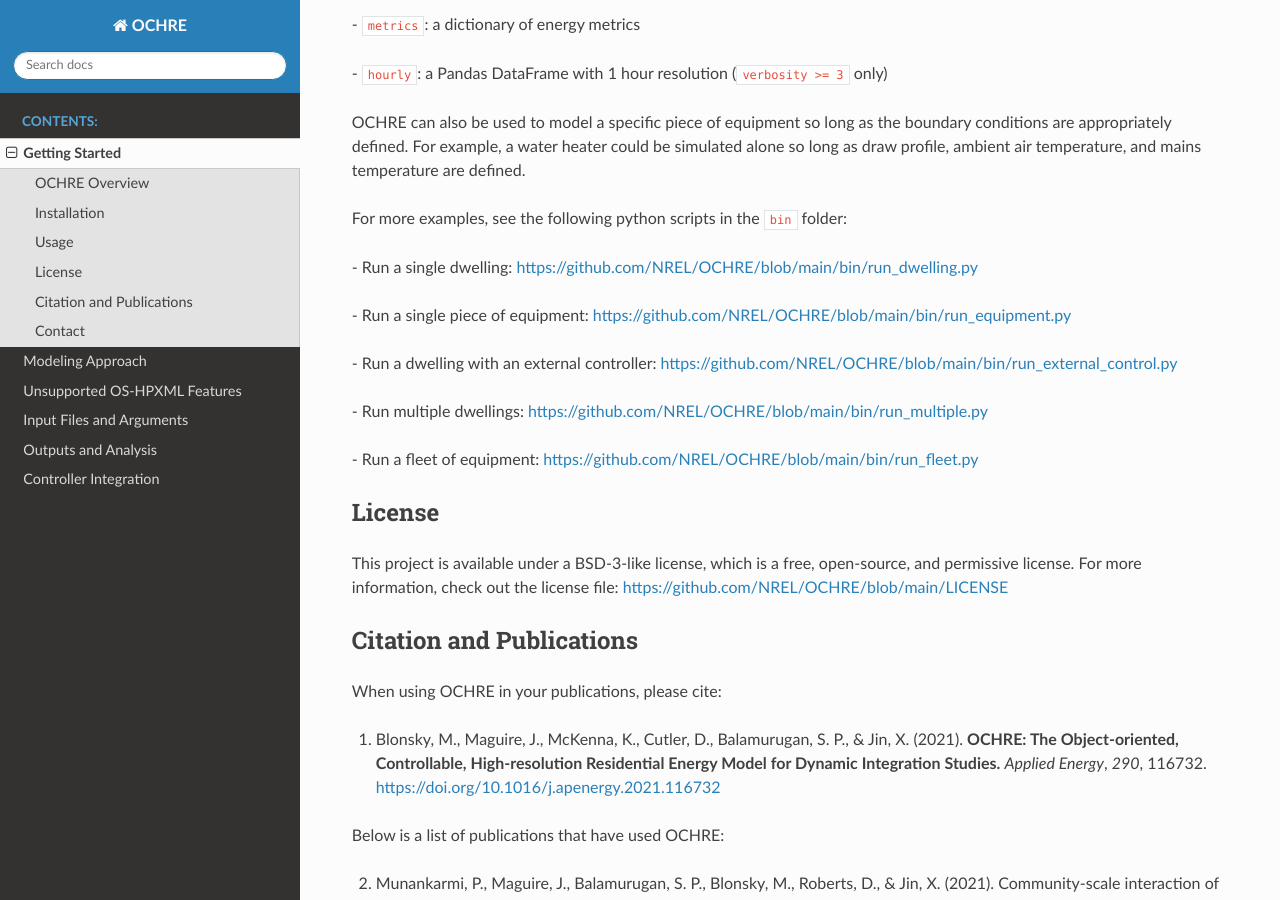
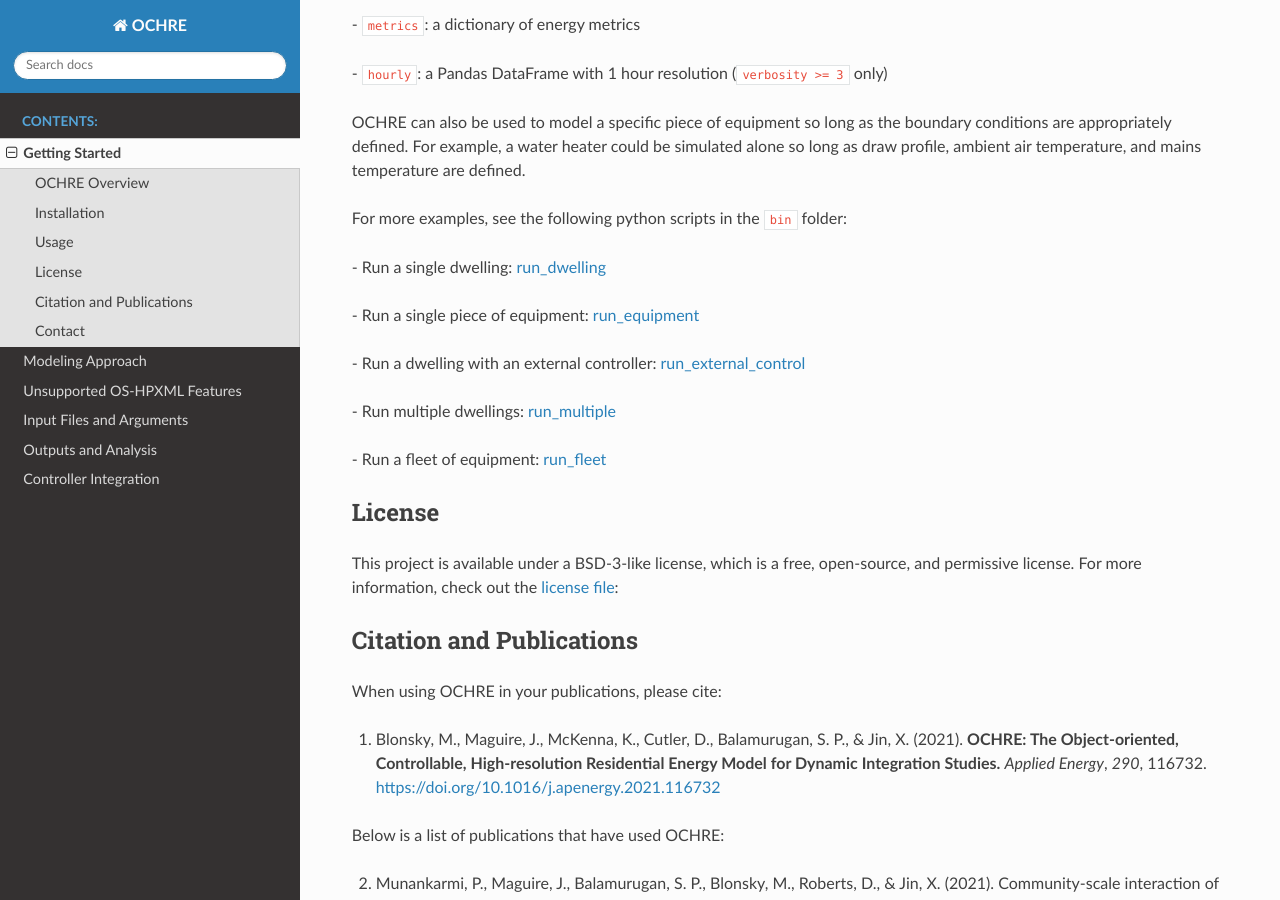
Before and after one commit to NREL/OCHRE, a Sphinx documentation site: the page built from docs/source/Introduction.rst, in a window 1280 px wide and 900 px high, scrolled down 1414 px. Built offline with Sphinx 7.4.7 and the Read the Docs theme 2.0.0, drawn with Linux system fonts in a browser that asks for light colours; some of the changed lines change nothing that is shown.

Commit message:
intro hyperlinks

```diff
--- a/docs/source/Introduction.rst
+++ b/docs/source/Introduction.rst
@@ -77,8 +77,7 @@
 
 \- ``metrics``: a dictionary of energy metrics
 
-\- ``hourly``: a Pandas DataFrame with 1 hour resolution (``verbosity >= 3``
-only)
+\- ``hourly``: a Pandas DataFrame with 1 hour resolution (``verbosity >= 3`` only)
 
 OCHRE can also be used to model a specific piece of equipment so long as
 the boundary conditions are appropriately defined. For example, a water
@@ -88,22 +87,22 @@
 For more examples, see the following python scripts in the ``bin``
 folder:
 
-\- Run a single dwelling: https://github.com/NREL/OCHRE/blob/main/bin/run_dwelling.py
+\- Run a single dwelling: `run_dwelling <https://github.com/NREL/OCHRE/blob/main/bin/run_dwelling.py>`__
 
-\- Run a single piece of equipment: https://github.com/NREL/OCHRE/blob/main/bin/run_equipment.py
+\- Run a single piece of equipment: `run_equipment <https://github.com/NREL/OCHRE/blob/main/bin/run_equipment.py>`__
 
-\- Run a dwelling with an external controller: https://github.com/NREL/OCHRE/blob/main/bin/run_external_control.py
+\- Run a dwelling with an external controller: `run_external_control <https://github.com/NREL/OCHRE/blob/main/bin/run_external_control.py>`__
 
-\- Run multiple dwellings: https://github.com/NREL/OCHRE/blob/main/bin/run_multiple.py
+\- Run multiple dwellings: `run_multiple <https://github.com/NREL/OCHRE/blob/main/bin/run_multiple.py>`__
 
-\- Run a fleet of equipment: https://github.com/NREL/OCHRE/blob/main/bin/run_fleet.py
+\- Run a fleet of equipment: `run_fleet <https://github.com/NREL/OCHRE/blob/main/bin/run_fleet.py>`__
 
 License
 -------
 
 This project is available under a BSD-3-like license, which is a free,
-open-source, and permissive license. For more information, check out the license file:
-https://github.com/NREL/OCHRE/blob/main/LICENSE
+open-source, and permissive license. For more information, check out the `license file <https://github.com/NREL/OCHRE/blob/main/LICENSE>`__:
+
 
 Citation and Publications
 -------------------------
```
